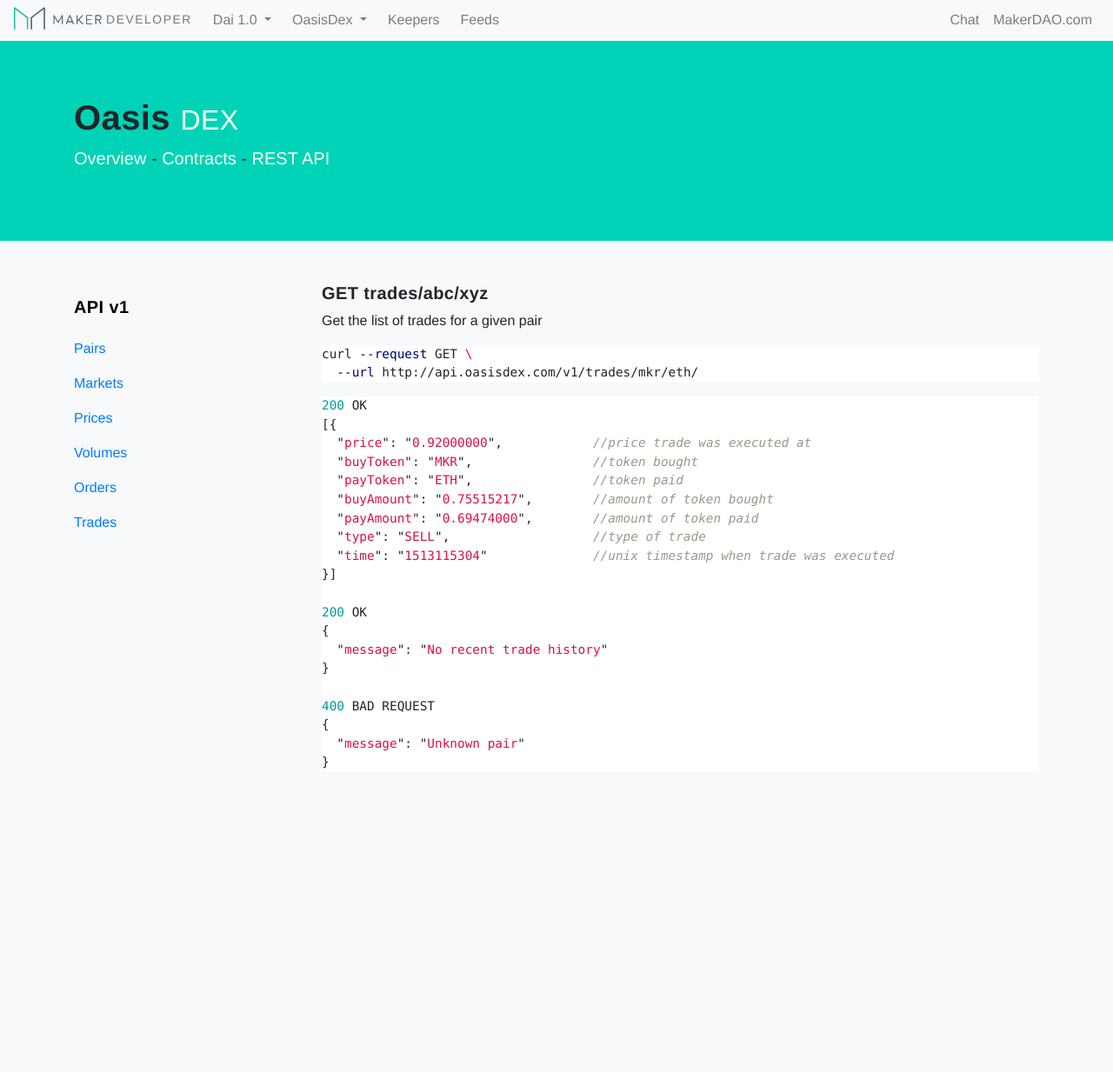
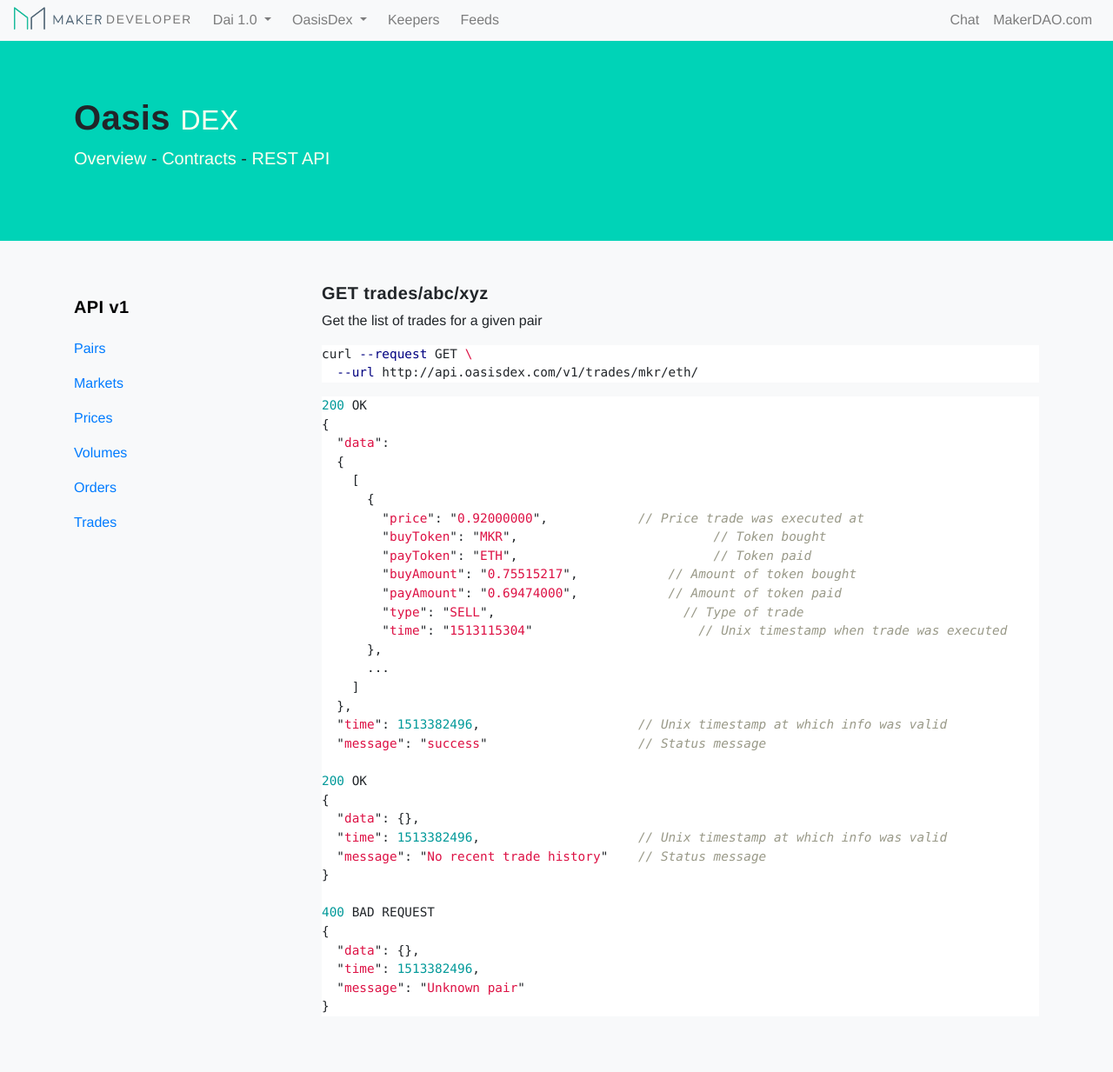
Before and after one commit to makerdao/developer.makerdao.com, a Jekyll site: the page built from oasis/api/1/trades.md, in a window 1280 px wide. Shown: the whole page at 87% size. Built offline with Jekyll 4.4.1, drawn with Linux system fonts in a browser that asks for light colours; nearby versions of some CDN libraries; before the commit the page ends 952 px from its top, so only the background shows below that.

Commit message:
Changed Oasis API response format

````diff
--- a/oasis/api/1/trades.md
+++ b/oasis/api/1/trades.md
@@ -15,23 +15,36 @@ curl --request GET \
 
 ```javascript
 200 OK
-[{
-  "price": "0.92000000",            //price trade was executed at
-  "buyToken": "MKR",		    //token bought
-  "payToken": "ETH",		    //token paid
-  "buyAmount": "0.75515217",	    //amount of token bought
-  "payAmount": "0.69474000",	    //amount of token paid
-  "type": "SELL",		    //type of trade
-  "time": "1513115304"		    //unix timestamp when trade was executed
-}]
+{
+  "data":
+  {
+    [
+      {
+        "price": "0.92000000",            // Price trade was executed at
+        "buyToken": "MKR",		            // Token bought
+        "payToken": "ETH",		            // Token paid
+        "buyAmount": "0.75515217",	      // Amount of token bought
+        "payAmount": "0.69474000",	      // Amount of token paid
+        "type": "SELL",		                // Type of trade
+        "time": "1513115304"		          // Unix timestamp when trade was executed
+      },
+      ...
+    ]
+  },
+  "time": 1513382496,                     // Unix timestamp at which info was valid
+  "message": "success"                    // Status message
 
 200 OK
 {
-  "message": "No recent trade history"
+  "data": {},
+  "time": 1513382496,                     // Unix timestamp at which info was valid
+  "message": "No recent trade history"    // Status message
 }
 
 400 BAD REQUEST
 {
+  "data": {},
+  "time": 1513382496,
   "message": "Unknown pair"
 }
 ```
````
Also changed, not shown: oasis/api/1/markets.md (+33 -23 lines), oasis/api/1/orders.md (+25 -10 lines), oasis/api/1/pairs.md (+32 -23 lines), oasis/api/1/prices.md (+19 -9 lines), oasis/api/1/volumes.md (+14 -8 lines).
